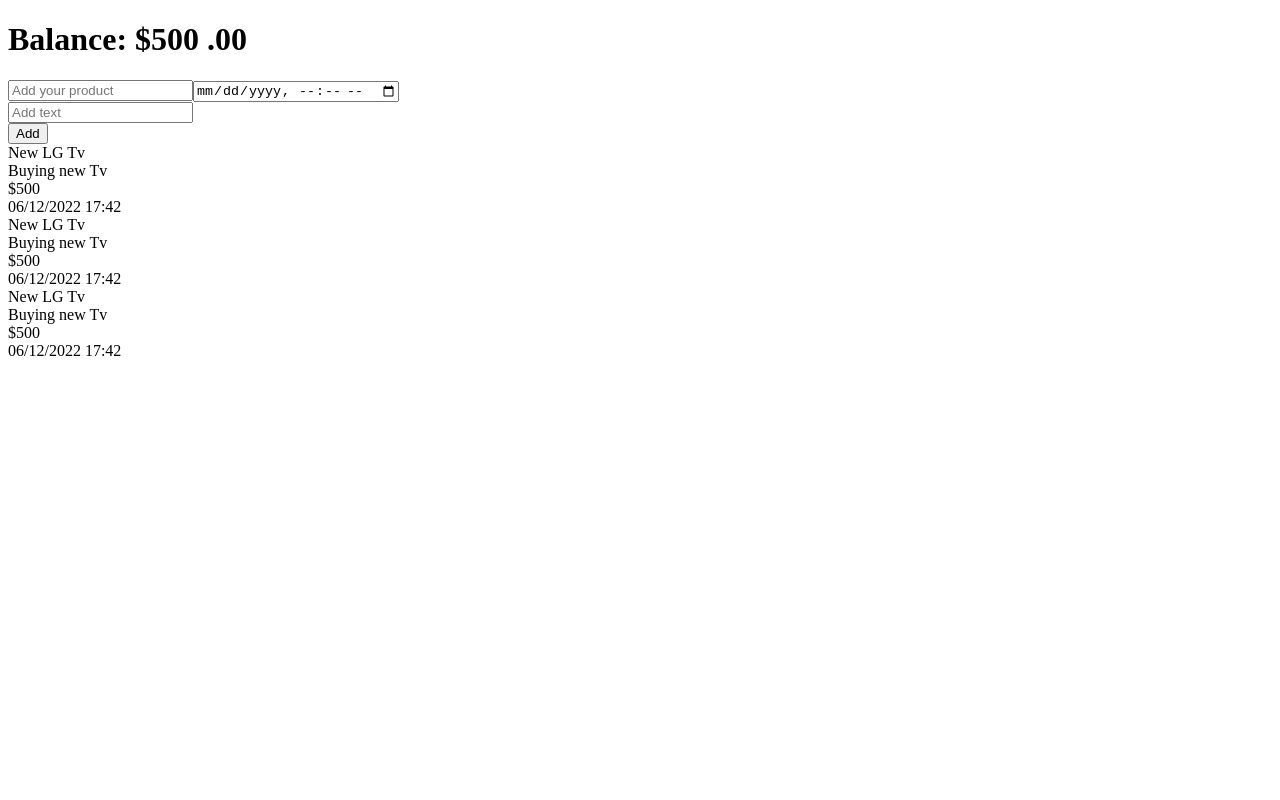
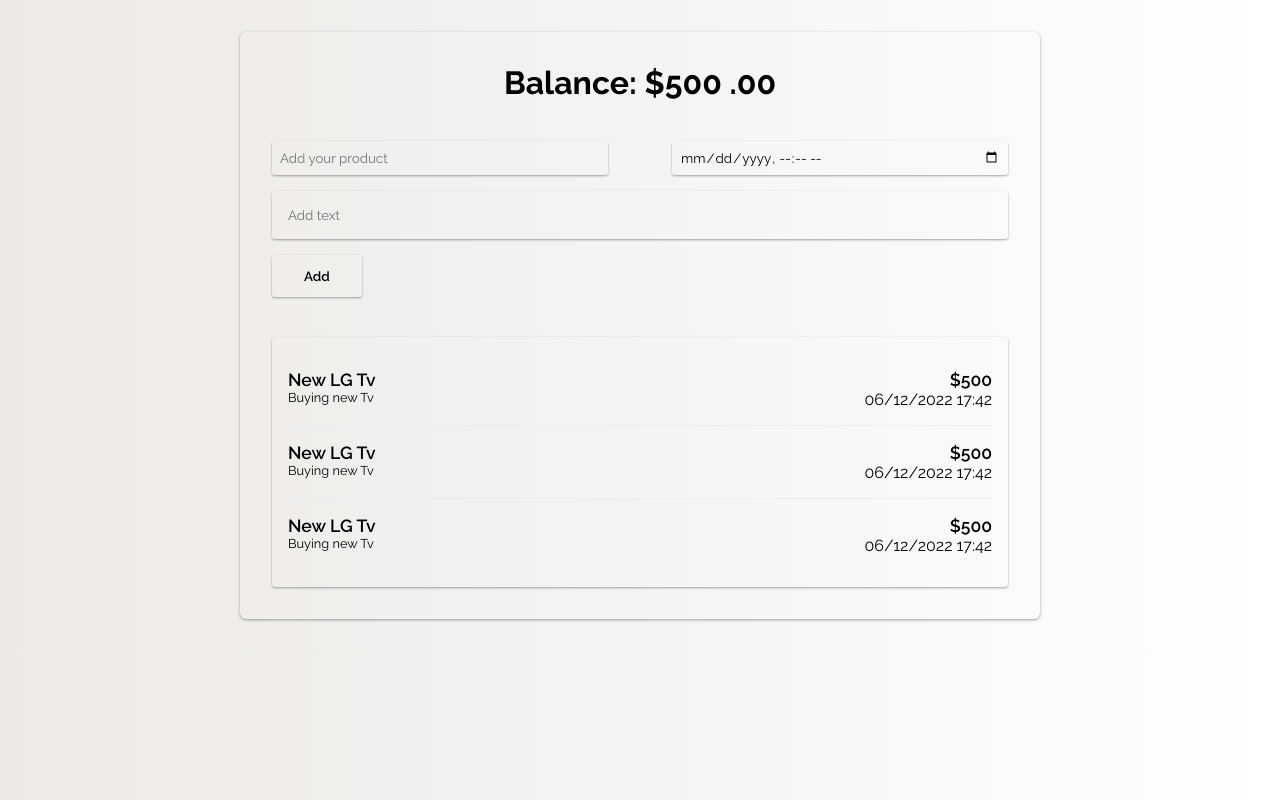
Before and after one commit to karmeensec/money-tracking-mern-stack, a React (Vite) app: page / in a window 1280 px wide. Built offline with nearby package versions, Linux system fonts and the light colour scheme.

Commit message:
main styling

```diff
--- a/src/App.css
+++ b/src/App.css
@@ -0,0 +1,94 @@
+@import url('https://fonts.googleapis.com/css2?family=Raleway:wght@300;400;500;600;700&display=swap');
+
+* {
+
+    margin: 0;
+    padding: 0;
+    box-sizing: border-box;
+    font-family: 'Raleway', sans-serif;
+
+}
+
+body {
+    background: linear-gradient(to right, #ece9e6, #ffffff); /* W3C, IE 10+/ Edge, Firefox 16+, Chrome 26+, Opera 12+, Safari 7+ */
+}
+
+.app {
+
+    max-width: 800px;
+    margin: 2rem auto;
+    box-shadow: rgba(60, 64, 67, 0.3) 0px 1px 2px 0px, rgba(60, 64, 67, 0.15) 0px 1px 3px 1px;
+    padding: 2rem;
+    border-radius: .4rem;
+}
+
+h1 {
+    text-align: center;
+}
+
+form {
+    margin: 2rem 0;
+}
+
+form input {
+    width: 100%;
+    background-color: transparent;
+    border: none;
+    outline: none;
+    box-shadow: rgba(0, 0, 0, 0.12) 0px 1px 3px, rgba(0, 0, 0, 0.24) 0px 1px 2px;
+    border-radius: .2rem;
+    padding: .5rem;
+    margin: .5rem 0;
+}
+
+.search-container {
+    display: flex;
+    gap: 4rem;
+}
+
+.description-container input {
+    padding: 1rem;
+}
+
+button {
+    padding: .8rem 2rem;
+    margin: .5rem 0;
+    border: none;
+    background-color: transparent;
+    box-shadow: rgba(0, 0, 0, 0.12) 0px 1px 3px, rgba(0, 0, 0, 0.24) 0px 1px 2px;
+    border-radius: .2rem;
+    cursor: pointer;
+    font-weight: 600;
+}
+
+.transactions {
+    box-shadow: rgba(0, 0, 0, 0.12) 0px 1px 3px, rgba(0, 0, 0, 0.24) 0px 1px 2px;
+    padding: 1rem;
+    border-radius: .2rem;
+}
+
+.transaction {
+    display: flex;
+    justify-content: space-between;
+    padding: 1rem 0;
+    border-top: .1rem solid #EBEDEF;
+}
+
+.transaction:first-child {
+    border-top: 0;
+}
+
+.product-name {
+    font-weight: 600;
+    font-size: 1.1rem;
+}
+
+.description {
+    font-size: .8rem;
+}
+
+.price {
+    text-align: right;
+    font-weight: 600;
+    font-size: 1.1rem;
+}
```
